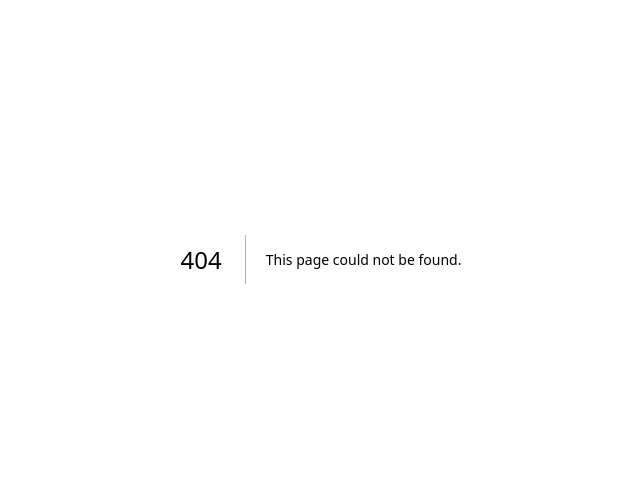
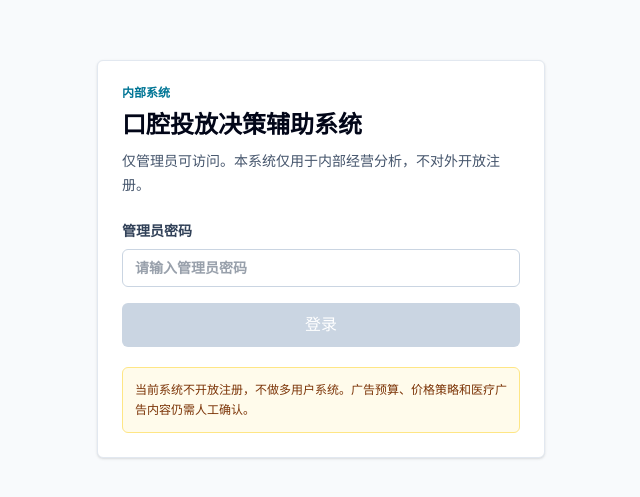
Before and after one commit to mickchen9527/dental-ads-ai, a Next.js app: page /login in a window 1280 px wide. Before the commit this address had no page. Shown: the part 141-638 px from the top of the page, without its empty margins (319-959 px from the left). Built offline with nearby package versions, Linux system fonts and the light colour scheme.

Commit message:
add admin login protection

```diff
--- /dev/null
+++ b/app/api/login/route.ts
@@ -0,0 +1,39 @@
+import { NextResponse } from "next/server";
+import {
+  AUTH_COOKIE_MAX_AGE,
+  AUTH_COOKIE_NAME,
+  createAdminSessionToken,
+} from "@/lib/auth";
+
+export async function POST(request: Request) {
+  const adminPassword = process.env.ADMIN_PASSWORD;
+
+  if (!adminPassword) {
+    return NextResponse.json(
+      { ok: false, message: "管理员密码未配置" },
+      { status: 500 },
+    );
+  }
+
+  const body = (await request.json().catch(() => null)) as
+    | { password?: string }
+    | null;
+
+  if (!body?.password || body.password !== adminPassword) {
+    return NextResponse.json(
+      { ok: false, message: "密码错误，请重试" },
+      { status: 401 },
+    );
+  }
+
+  const response = NextResponse.json({ ok: true });
+  response.cookies.set(AUTH_COOKIE_NAME, await createAdminSessionToken(adminPassword), {
+    httpOnly: true,
+    maxAge: AUTH_COOKIE_MAX_AGE,
+    path: "/",
+    sameSite: "lax",
+    secure: process.env.NODE_ENV === "production",
+  });
+
+  return response;
+}
--- /dev/null
+++ b/app/api/logout/route.ts
@@ -0,0 +1,15 @@
+import { NextResponse } from "next/server";
+import { AUTH_COOKIE_NAME } from "@/lib/auth";
+
+export async function POST() {
+  const response = NextResponse.json({ ok: true });
+  response.cookies.set(AUTH_COOKIE_NAME, "", {
+    httpOnly: true,
+    maxAge: 0,
+    path: "/",
+    sameSite: "lax",
+    secure: process.env.NODE_ENV === "production",
+  });
+
+  return response;
+}
--- /dev/null
+++ b/app/login/page.tsx
@@ -0,0 +1,80 @@
+"use client";
+
+import { useRouter } from "next/navigation";
+import { FormEvent, useState } from "react";
+
+export default function LoginPage() {
+  const router = useRouter();
+  const [password, setPassword] = useState("");
+  const [error, setError] = useState("");
+  const [isSubmitting, setIsSubmitting] = useState(false);
+
+  async function handleSubmit(event: FormEvent<HTMLFormElement>) {
+    event.preventDefault();
+    setError("");
+    setIsSubmitting(true);
+
+    const response = await fetch("/api/login", {
+      method: "POST",
+      headers: { "Content-Type": "application/json" },
+      body: JSON.stringify({ password }),
+    });
+
+    setIsSubmitting(false);
+
+    if (!response.ok) {
+      setError("密码错误，请重试");
+      return;
+    }
+
+    const next = new URLSearchParams(window.location.search).get("next");
+    router.replace(next && next.startsWith("/") ? next : "/dashboard");
+    router.refresh();
+  }
+
+  return (
+    <main className="flex min-h-screen items-center justify-center bg-slate-50 px-4 py-10 text-slate-950">
+      <section className="w-full max-w-md rounded-md border border-slate-200 bg-white p-6 shadow-sm">
+        <p className="text-xs font-semibold text-cyan-700">内部系统</p>
+        <h1 className="mt-2 text-2xl font-semibold tracking-normal">
+          口腔投放决策辅助系统
+        </h1>
+        <p className="mt-2 text-sm leading-6 text-slate-600">
+          仅管理员可访问。本系统仅用于内部经营分析，不对外开放注册。
+        </p>
+
+        <form className="mt-6 space-y-4" onSubmit={handleSubmit}>
+          <label className="grid gap-2 text-sm font-semibold text-slate-700">
+            管理员密码
+            <input
+              className="rounded-md border border-slate-300 px-3 py-2 text-sm outline-none transition focus:border-cyan-400 focus:ring-2 focus:ring-cyan-100"
+              type="password"
+              value={password}
+              autoComplete="current-password"
+              onChange={(event) => setPassword(event.target.value)}
+              placeholder="请输入管理员密码"
+            />
+          </label>
+
+          {error ? (
+            <p className="rounded-md border border-rose-200 bg-rose-50 px-3 py-2 text-sm font-semibold text-rose-700">
+              {error}
+            </p>
+          ) : null}
+
+          <button
+            className="w-full rounded-md bg-cyan-700 px-4 py-2.5 text-sm font-semibold text-white transition hover:bg-cyan-800 disabled:cursor-not-allowed disabled:bg-slate-300"
+            type="submit"
+            disabled={isSubmitting || password.length === 0}
+          >
+            {isSubmitting ? "登录中..." : "登录"}
+          </button>
+        </form>
+
+        <p className="mt-5 rounded-md border border-amber-200 bg-amber-50 p-3 text-xs leading-5 text-amber-900">
+          当前系统不开放注册，不做多用户系统。广告预算、价格策略和医疗广告内容仍需人工确认。
+        </p>
+      </section>
+    </main>
+  );
+}
--- a/components/app-shell.tsx
+++ b/components/app-shell.tsx
@@ -1,5 +1,6 @@
 import Link from "next/link";
 import { NAV_GROUPS, NAV_ITEMS } from "@/lib/navigation";
+import { LogoutButton } from "./logout-button";
 
 type AppShellProps = {
   activeHref: string;
@@ -64,11 +65,17 @@ export function AppShell({ activeHref, children }: AppShellProps) {
         <div className="m-5 rounded-md border border-amber-200 bg-amber-50 p-3 text-xs leading-5 text-amber-900">
           红点只是重点关注提醒，不代表一定存在重大问题。AI建议仅供内部参考，广告预算、价格和医疗广告内容必须人工确认。
         </div>
+        <div className="border-t border-slate-200 p-5">
+          <LogoutButton />
+        </div>
       </aside>
 
       <div className="lg:pl-72">
         <header className="sticky top-0 z-20 border-b border-slate-200 bg-white/95 px-4 py-3 backdrop-blur lg:hidden">
-          <p className="text-sm font-semibold">口腔投放决策辅助系统</p>
+          <div className="flex items-center justify-between gap-3">
+            <p className="text-sm font-semibold">口腔投放决策辅助系统</p>
+            <LogoutButton />
+          </div>
           <nav className="mt-3 flex gap-2 overflow-x-auto pb-1">
             {NAV_ITEMS.map((item) => (
               <Link
--- /dev/null
+++ b/components/logout-button.tsx
@@ -0,0 +1,27 @@
+"use client";
+
+import { useRouter } from "next/navigation";
+import { useState } from "react";
+
+export function LogoutButton() {
+  const router = useRouter();
+  const [isSubmitting, setIsSubmitting] = useState(false);
+
+  async function handleLogout() {
+    setIsSubmitting(true);
+    await fetch("/api/logout", { method: "POST" });
+    router.replace("/login");
+    router.refresh();
+  }
+
+  return (
+    <button
+      className="rounded-md border border-slate-200 bg-white px-3 py-2 text-sm font-semibold text-slate-700 transition hover:border-rose-200 hover:bg-rose-50 hover:text-rose-700 disabled:cursor-not-allowed disabled:opacity-60"
+      type="button"
+      disabled={isSubmitting}
+      onClick={handleLogout}
+    >
+      {isSubmitting ? "退出中..." : "退出登录"}
+    </button>
+  );
+}
--- /dev/null
+++ b/lib/auth.ts
@@ -0,0 +1,22 @@
+export const AUTH_COOKIE_NAME = "dental_ads_auth";
+export const AUTH_COOKIE_MAX_AGE = 60 * 60 * 24 * 7;
+
+export async function createAdminSessionToken(password: string) {
+  const input = new TextEncoder().encode(`dental-ads-ai:${password}`);
+  const digest = await crypto.subtle.digest("SHA-256", input);
+
+  return Array.from(new Uint8Array(digest))
+    .map((byte) => byte.toString(16).padStart(2, "0"))
+    .join("");
+}
+
+export async function isValidAdminSession(cookieValue?: string) {
+  const adminPassword = process.env.ADMIN_PASSWORD;
+
+  if (!adminPassword || !cookieValue) {
+    return false;
+  }
+
+  const expectedToken = await createAdminSessionToken(adminPassword);
+  return cookieValue === expectedToken;
+}
--- /dev/null
+++ b/middleware.ts
@@ -0,0 +1,45 @@
+import { NextRequest, NextResponse } from "next/server";
+import { AUTH_COOKIE_NAME, isValidAdminSession } from "@/lib/auth";
+
+const publicFilePattern = /\.(.*)$/;
+const publicPaths = new Set(["/login", "/api/login", "/api/logout"]);
+
+function isPublicPath(pathname: string) {
+  return (
+    publicPaths.has(pathname) ||
+    pathname.startsWith("/_next") ||
+    pathname === "/favicon.ico" ||
+    publicFilePattern.test(pathname)
+  );
+}
+
+export async function middleware(request: NextRequest) {
+  const { pathname } = request.nextUrl;
+  const isLoggedIn = await isValidAdminSession(
+    request.cookies.get(AUTH_COOKIE_NAME)?.value,
+  );
+
+  if (pathname === "/login") {
+    if (isLoggedIn) {
+      return NextResponse.redirect(new URL("/dashboard", request.url));
+    }
+
+    return NextResponse.next();
+  }
+
+  if (isPublicPath(pathname)) {
+    return NextResponse.next();
+  }
+
+  if (!isLoggedIn) {
+    const loginUrl = new URL("/login", request.url);
+    loginUrl.searchParams.set("next", pathname);
+    return NextResponse.redirect(loginUrl);
+  }
+
+  return NextResponse.next();
+}
+
+export const config = {
+  matcher: ["/((?!_next/static|_next/image|favicon.ico).*)"],
+};
```
Also changed, not shown: 1 other file (tests, documents, lock files or other folders).
